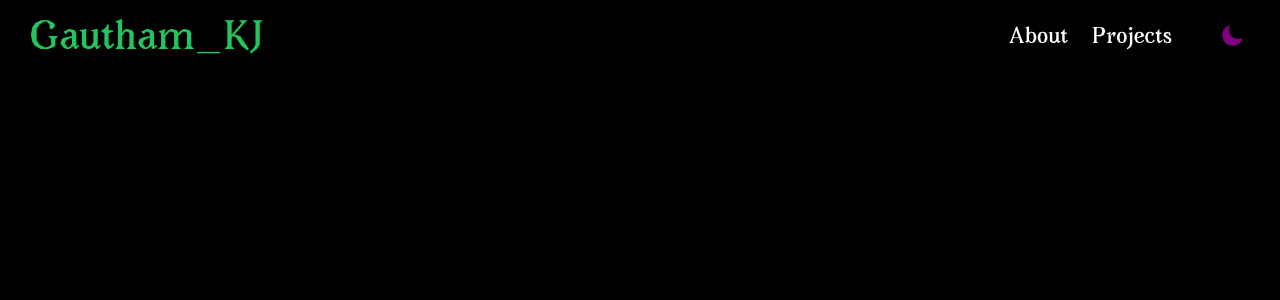
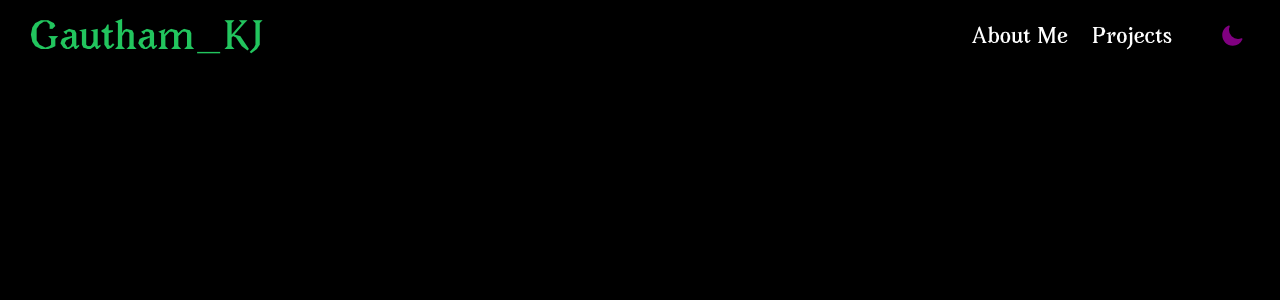
Before and after one commit to Gautham-kj/Personal-Website, a SvelteKit app in the folder frontend/: page /aboutme in a window 1280 px wide. Shown: the top 300 px of the page. Built offline with nearby package versions, Linux system fonts and the light colour scheme.

Commit message:
Landing Page Done

```diff
--- a/frontend/src/Components/Navbar.svelte
+++ b/frontend/src/Components/Navbar.svelte
@@ -22,9 +22,9 @@
         <!-- Navigation Buttons -->
         <div class="flex pr-6 space-x-6 text-xl font-avarabold text-white  items-center ">
             <div class="hidden md:flex">
-                <a href="/ProjectDetails">
+                <a href="#ProjectDetails">
                     <button class="dark:hover:text-white hover:text-black rounded-xl border-white bg-slate-400 hover:bg-opacity-20 bg-opacity-0 p-3" >
-                        About
+                        About Me
                     </button >
                 </a>
                 <a href="/">
--- a/frontend/src/routes/+page.svelte
+++ b/frontend/src/routes/+page.svelte
@@ -14,18 +14,18 @@
     <Navbar bind:darkmode />
     <div class="w-screen " style:height={`${0.5625*width}`}>
         <div class=" w-full overflow-x-hidden bg-nightsky">
-                <img src={sky} alt="sky" class="w-full overflow-hidden -z-3 absolute " style:transform={`translate3d(0,-${scroll*0.5}px,0)`}/>
-                <img src={backmount} alt="backmountain" class="w-full transform overflow-hidden -z-1 absolute" />
-                <div class="w-full py-16 md:py-24  -z-2 absolute overflow-hidden">
-                    <img src={Realmoon} alt="Moon" class="w-20 md:w-40  transform overflow-hidden " style:transform={`translate3d(${scroll}px,0,0)`}/>
+                <img src={sky} alt="sky" class="w-full overflow-hidden z-8 absolute bg-nightsky" style:transform={`translate3d(0,-${scroll*0.3}px,0)`}/>
+                <img src={backmount} alt="backmountain" class="w-full transform overflow-hidden z-1 absolute" />
+                <div class="w-full py-16 md:py-24 absolute overflow-hidden">
+                    <img src={Realmoon} alt="Moon" class="w-20 md:w-40 -z-5 transform overflow-hidden " style:transform={`translate3d(${scroll}px,0,0)`}/>
                 </div>
-                <img src={frontmount} alt="frontmountain" class="w-full overflow-x-hidden absolute z-0" />
+                <img src={frontmount} alt="frontmountain" class="w-full overflow-x-hidden absolute z-3" />
 
         </div>
 
     </div>
 </div>
-<main class="about  p-4 bg-mainbg " style:transform={`translate3d(0,${0.5625*width}px,0)`}>
+<main class=" p-4 bg-mainbg " id="about" style:transform={`translate3d(0,${0.5625*width}px,0)`}>
             <h1 class="font-avarabold text-3xl text-white text-semibold" >
                 About
             </h1>
```
